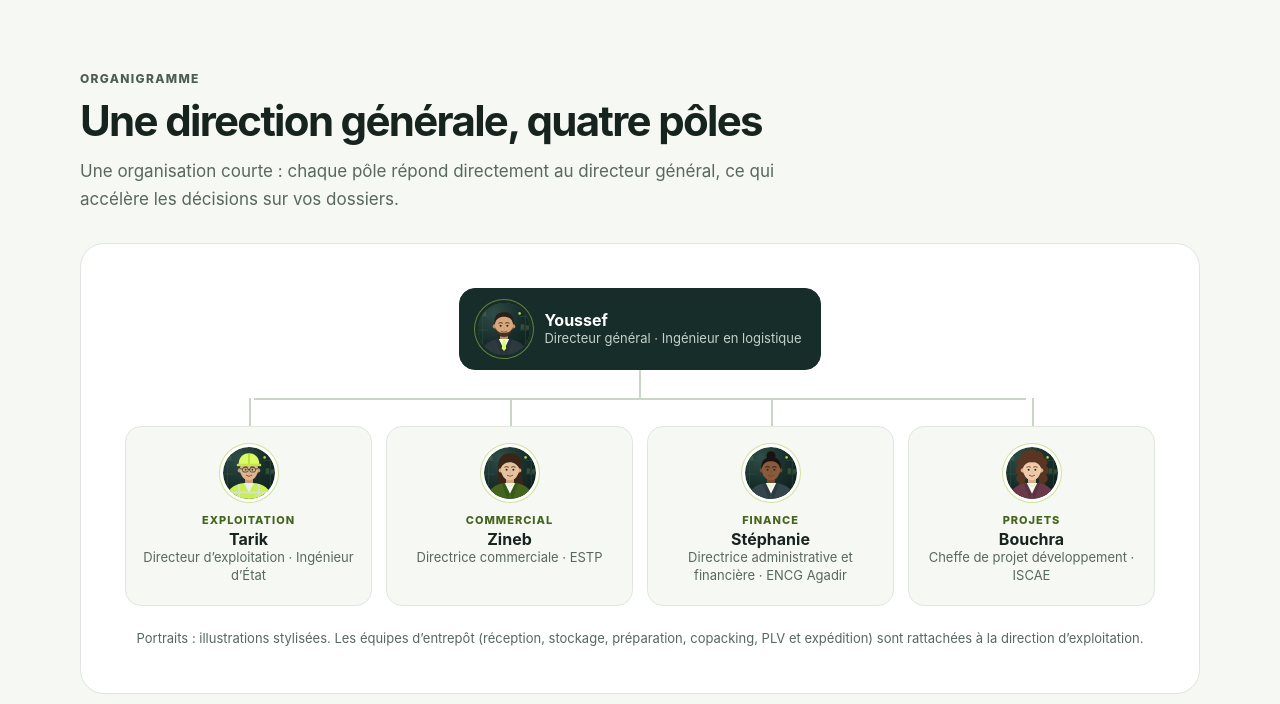
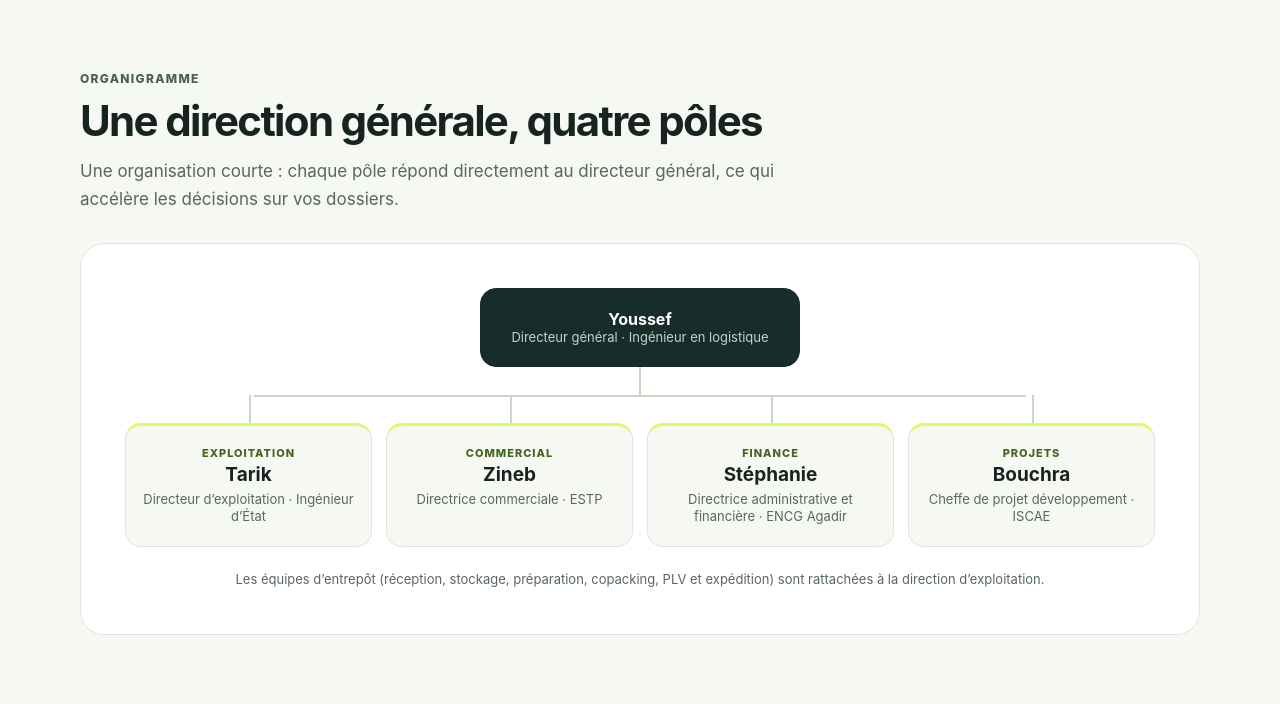
Before and after one commit to bahaidayoussef-prog/tecxodus-site, a plain HTML site: page organisation/index.html in a window 1280 px wide. Shown: the part 2947-3651 px from the top of the page. Drawn offline with Linux system fonts and the light colour scheme.

Commit message:
content: replace illustrated avatars with editorial text-only leadership cards
Co-Authored-By: Claude Opus 5.5 <noreply@anthropic.com>

```diff
--- a/organisation/index.html
+++ b/organisation/index.html
@@ -67,7 +67,6 @@ a{color:var(--olive-d);text-decoration:none}a:hover{text-decoration:underline}
 /* Monogrammes */
 .mono{--s:84px;width:var(--s);height:var(--s);border-radius:50%;display:grid;place-items:center;font-weight:850;font-size:calc(var(--s)*.36);letter-spacing:-.02em;color:var(--deep);background:radial-gradient(circle at 30% 25%,#f2ffc4,var(--lime) 58%,#b9df3a);box-shadow:0 0 0 4px #ffffff,0 0 0 5px #cfe3a0,0 10px 24px #14231c22;flex:none}
 .mono.dark{color:var(--lime);background:radial-gradient(circle at 30% 25%,#2f4d47,var(--deep) 60%,var(--deeper));box-shadow:0 0 0 4px #ffffff,0 0 0 5px #2f4d47,0 10px 24px #14231c33}
-.mono.avatar{display:block;padding:0;background:none;object-fit:cover}
 .letter-side .mono{--s:104px;box-shadow:0 0 0 4px var(--deep),0 0 0 6px #d9fb6366}
 
 /* Valeurs */
@@ -138,6 +137,27 @@ a{color:var(--olive-d);text-decoration:none}a:hover{text-decoration:underline}
 @media(max-width:900px){.values{grid-template-columns:repeat(2,1fr)}.org-row{grid-template-columns:repeat(2,1fr)}.org-row::before,.org-row .branch::before{display:none}.org-row{padding-top:14px}.how{grid-template-columns:repeat(2,1fr)}.how li:nth-child(2){border-right:0}.how li:nth-child(-n+2){border-bottom:1px solid var(--line)}.facts{grid-template-columns:repeat(2,1fr)}}
 @media(max-width:720px){.letter{grid-template-columns:1fr}.team{grid-template-columns:1fr}.person{grid-template-columns:1fr}}
 @media(max-width:580px){.nav{align-items:flex-start;gap:14px;flex-direction:column}.navlinks{flex-wrap:wrap;gap:12px}.values,.org-row,.how{grid-template-columns:1fr}.how li{border-right:0;border-bottom:1px solid var(--line)}.how li:last-child{border-bottom:0}.hero{min-height:0}.hero-body{padding-top:120px}}
+
+/* Éditorial sans portrait */
+.qmark{font-size:120px;line-height:.7;font-weight:800;color:var(--lime);font-family:Georgia,serif;height:70px}
+.node{padding:18px 22px}
+.node.lead{padding:20px 30px;text-align:center;display:block}
+.org-row .node{border-top:3px solid var(--lime);justify-content:flex-start}
+.org-row .node strong{font-size:19px;margin:2px 0 4px}
+.person{display:block;padding:30px 30px 26px;border-top:3px solid var(--lime)}
+.person .unit{display:block;font-size:11.5px;text-transform:uppercase;letter-spacing:.12em;font-weight:800;color:var(--olive-d);padding-bottom:12px;margin-bottom:14px;border-bottom:1px solid var(--line)}
+.person h3{font-size:clamp(26px,3vw,32px);letter-spacing:-.04em;line-height:1.1}
+.person.lead{background:var(--deep);color:#fff;border-color:var(--deep);border-top-color:var(--lime)}
+.person.lead .unit{color:var(--lime);border-color:#ffffff22}
+.person.lead .title{color:#d9fb63}.person.lead ul{color:#c4d2ca}.person.lead .school{background:#ffffff14;color:#fff}.person.lead .mail{color:var(--lime)}
+.person.lead>div{display:grid;grid-template-columns:minmax(220px,1fr) 2fr;column-gap:40px}
+.person.lead>div>.unit{grid-column:1/-1}
+.person.lead h3,.person.lead .title,.person.lead .school{grid-column:1}
+.person.lead ul,.person.lead .mail{grid-column:2}
+.person.lead ul{grid-row:2/5;margin:0}
+.person.lead .mail{grid-row:5}
+.person.lead .school{justify-self:start;align-self:start}
+@media(max-width:720px){.person.lead>div{display:block}}
 </style>
 <link href="../responsive.css" rel="stylesheet"/>
 <script type="application/ld+json">{"@context":"https://schema.org","@graph":[
@@ -187,7 +207,8 @@ a{color:var(--olive-d);text-decoration:none}a:hover{text-decoration:underline}
 <div class="section-head"><div class="tag">Le mot du président</div><h2 id="t-mot">« La logistique se juge sur ce que l’on peut prouver »</h2></div>
 <article class="letter">
 <aside class="letter-side">
-<img class="mono dark avatar" src="../images/equipe/youssef.svg" alt="Illustration de Youssef, directeur général chez Tecxodus" width="104" height="104" loading="lazy" decoding="async"/>
+<div class="qmark" aria-hidden="true">“</div>
+
 <p class="who">Youssef</p>
 <p class="role">Directeur général<br/>Ingénieur en logistique</p>
 <a class="btn" href="mailto:youssef@tecxodus.com">Écrire au directeur général</a>
@@ -220,15 +241,15 @@ a{color:var(--olive-d);text-decoration:none}a:hover{text-decoration:underline}
 <section class="section" id="organigramme" aria-labelledby="t-org">
 <div class="section-head"><div class="tag">Organigramme</div><h2 id="t-org">Une direction générale, quatre pôles</h2><p>Une organisation courte : chaque pôle répond directement au directeur général, ce qui accélère les décisions sur vos dossiers.</p></div>
 <div class="orgchart">
-<div class="org-top"><div class="node lead"><img class="mono dark avatar" src="../images/equipe/youssef.svg" alt="" width="104" height="104" loading="lazy" decoding="async"/><div><strong>Youssef</strong><span>Directeur général · Ingénieur en logistique</span></div></div></div>
+<div class="org-top"><div class="node lead"><div><strong>Youssef</strong><span>Directeur général · Ingénieur en logistique</span></div></div></div>
 <div class="org-stem"></div>
 <div class="org-row">
-<div class="branch"><div class="node"><img class="mono avatar" src="../images/equipe/tarik.svg" alt="Illustration de Tarik, directeur d’exploitation chez Tecxodus" width="104" height="104" loading="lazy" decoding="async"/><div><span class="unit">Exploitation</span><strong>Tarik</strong><span>Directeur d’exploitation · Ingénieur d’État</span></div></div></div>
-<div class="branch"><div class="node"><img class="mono avatar" src="../images/equipe/zineb.svg" alt="Illustration de Zineb, directrice commerciale chez Tecxodus" width="104" height="104" loading="lazy" decoding="async"/><div><span class="unit">Commercial</span><strong>Zineb</strong><span>Directrice commerciale · ESTP</span></div></div></div>
-<div class="branch"><div class="node"><img class="mono avatar" src="../images/equipe/stephanie.svg" alt="Illustration de Stéphanie, directrice administrative et financière chez Tecxodus" width="104" height="104" loading="lazy" decoding="async"/><div><span class="unit">Finance</span><strong>Stéphanie</strong><span>Directrice administrative et financière · ENCG Agadir</span></div></div></div>
-<div class="branch"><div class="node"><img class="mono avatar" src="../images/equipe/bouchra.svg" alt="Illustration de Bouchra, cheffe de projet développement chez Tecxodus" width="104" height="104" loading="lazy" decoding="async"/><div><span class="unit">Projets</span><strong>Bouchra</strong><span>Cheffe de projet développement · ISCAE</span></div></div></div>
+<div class="branch"><div class="node"><div><span class="unit">Exploitation</span><strong>Tarik</strong><span>Directeur d’exploitation · Ingénieur d’État</span></div></div></div>
+<div class="branch"><div class="node"><div><span class="unit">Commercial</span><strong>Zineb</strong><span>Directrice commerciale · ESTP</span></div></div></div>
+<div class="branch"><div class="node"><div><span class="unit">Finance</span><strong>Stéphanie</strong><span>Directrice administrative et financière · ENCG Agadir</span></div></div></div>
+<div class="branch"><div class="node"><div><span class="unit">Projets</span><strong>Bouchra</strong><span>Cheffe de projet développement · ISCAE</span></div></div></div>
 </div>
-<p class="org-note">Portraits : illustrations stylisées. Les équipes d’entrepôt (réception, stockage, préparation, copacking, PLV et expédition) sont rattachées à la direction d’exploitation.</p>
+<p class="org-note">Les équipes d’entrepôt (réception, stockage, préparation, copacking, PLV et expédition) sont rattachées à la direction d’exploitation.</p>
 </div>
 </section>
 
@@ -236,11 +257,11 @@ a{color:var(--olive-d);text-decoration:none}a:hover{text-decoration:underline}
 <section class="section" id="direction" aria-labelledby="t-dir">
 <div class="section-head"><div class="tag">Comité de direction</div><h2 id="t-dir">Qui fait quoi chez Tecxodus</h2><p>Le rôle de chaque responsable et le bon contact selon votre demande.</p></div>
 <div class="team">
-<article class="person lead" id="youssef"><img class="mono dark avatar" src="../images/equipe/youssef.svg" alt="" width="104" height="104" loading="lazy" decoding="async"/><div><h3>Youssef</h3><p class="title">Directeur général</p><span class="school">Ingénieur en logistique</span><ul><li>Définit la stratégie et les offres : entreposage, PLV, e-commerce.</li><li>Arbitre les engagements de capacité, de délai et de prix sur les dossiers importants.</li><li>Pilote les indicateurs de qualité et de productivité de l’entrepôt.</li></ul><a class="mail" href="mailto:youssef@tecxodus.com">youssef@tecxodus.com</a></div></article>
-<article class="person" id="tarik"><img class="mono avatar" src="../images/equipe/tarik.svg" alt="" width="104" height="104" loading="lazy" decoding="async"/><div><h3>Tarik</h3><p class="title">Directeur d’exploitation</p><span class="school">Ingénieur d’État</span><ul><li>Organise la réception, le stockage, la préparation et l’expédition.</li><li>Encadre les opérations de copacking, d’étiquetage, de fardelage et de PLV.</li><li>Suit les cadences, la sécurité du site et la qualité des données WMS.</li></ul><a class="mail" href="mailto:tarik@tecxodus.com">tarik@tecxodus.com</a></div></article>
-<article class="person" id="zineb"><img class="mono avatar" src="../images/equipe/zineb.svg" alt="" width="104" height="104" loading="lazy" decoding="async"/><div><h3>Zineb</h3><p class="title">Directrice commerciale</p><span class="school">ESTP</span><ul><li>Analyse votre besoin et construit la proposition chiffrée.</li><li>Suit la relation avec les marques, distributeurs et e-commerçants.</li><li>Votre premier contact pour un devis ou une visite d’entrepôt.</li></ul><a class="mail" href="mailto:zineb@tecxodus.com">zineb@tecxodus.com</a></div></article>
-<article class="person" id="stephanie"><img class="mono avatar" src="../images/equipe/stephanie.svg" alt="" width="104" height="104" loading="lazy" decoding="async"/><div><h3>Stéphanie</h3><p class="title">Directrice administrative et financière</p><span class="school">ENCG Agadir</span><ul><li>Gère les contrats, la facturation et le contrôle de gestion.</li><li>Supervise le reversement des encaissements à la livraison (COD).</li><li>Veille à la conformité administrative et fiscale de l’entreprise.</li></ul><a class="mail" href="mailto:stephanie@tecxodus.com">stephanie@tecxodus.com</a></div></article>
-<article class="person" id="bouchra"><img class="mono avatar" src="../images/equipe/bouchra.svg" alt="" width="104" height="104" loading="lazy" decoding="async"/><div><h3>Bouchra</h3><p class="title">Cheffe de projet développement</p><span class="school">ISCAE</span><ul><li>Conduit le démarrage des nouveaux clients, du cadrage au premier flux.</li><li>Coordonne les intégrations de boutiques en ligne (Shopify, YouCan, WooCommerce, Jumia) avec le WMS.</li><li>Porte les nouveaux services et les chantiers d’amélioration continue.</li></ul><a class="mail" href="mailto:bouchra@tecxodus.com">bouchra@tecxodus.com</a></div></article>
+<article class="person lead" id="youssef"><div><span class="unit">Direction générale</span><h3>Youssef</h3><p class="title">Directeur général</p><span class="school">Ingénieur en logistique</span><ul><li>Définit la stratégie et les offres : entreposage, PLV, e-commerce.</li><li>Arbitre les engagements de capacité, de délai et de prix sur les dossiers importants.</li><li>Pilote les indicateurs de qualité et de productivité de l’entrepôt.</li></ul><a class="mail" href="mailto:youssef@tecxodus.com">youssef@tecxodus.com →</a></div></article>
+<article class="person" id="tarik"><div><span class="unit">Exploitation</span><h3>Tarik</h3><p class="title">Directeur d’exploitation</p><span class="school">Ingénieur d’État</span><ul><li>Organise la réception, le stockage, la préparation et l’expédition.</li><li>Encadre les opérations de copacking, d’étiquetage, de fardelage et de PLV.</li><li>Suit les cadences, la sécurité du site et la qualité des données WMS.</li></ul><a class="mail" href="mailto:tarik@tecxodus.com">tarik@tecxodus.com →</a></div></article>
+<article class="person" id="zineb"><div><span class="unit">Commercial</span><h3>Zineb</h3><p class="title">Directrice commerciale</p><span class="school">ESTP</span><ul><li>Analyse votre besoin et construit la proposition chiffrée.</li><li>Suit la relation avec les marques, distributeurs et e-commerçants.</li><li>Votre premier contact pour un devis ou une visite d’entrepôt.</li></ul><a class="mail" href="mailto:zineb@tecxodus.com">zineb@tecxodus.com →</a></div></article>
+<article class="person" id="stephanie"><div><span class="unit">Finance</span><h3>Stéphanie</h3><p class="title">Directrice administrative et financière</p><span class="school">ENCG Agadir</span><ul><li>Gère les contrats, la facturation et le contrôle de gestion.</li><li>Supervise le reversement des encaissements à la livraison (COD).</li><li>Veille à la conformité administrative et fiscale de l’entreprise.</li></ul><a class="mail" href="mailto:stephanie@tecxodus.com">stephanie@tecxodus.com →</a></div></article>
+<article class="person" id="bouchra"><div><span class="unit">Projets &amp; développement</span><h3>Bouchra</h3><p class="title">Cheffe de projet développement</p><span class="school">ISCAE</span><ul><li>Conduit le démarrage des nouveaux clients, du cadrage au premier flux.</li><li>Coordonne les intégrations de boutiques en ligne (Shopify, YouCan, WooCommerce, Jumia) avec le WMS.</li><li>Porte les nouveaux services et les chantiers d’amélioration continue.</li></ul><a class="mail" href="mailto:bouchra@tecxodus.com">bouchra@tecxodus.com →</a></div></article>
 </div>
 </section>
 
```
Also changed, not shown: images/equipe/bouchra.svg (deleted), images/equipe/stephanie.svg (deleted), images/equipe/tarik.svg (deleted), images/equipe/youssef.svg (deleted), images/equipe/zineb.svg (deleted).
